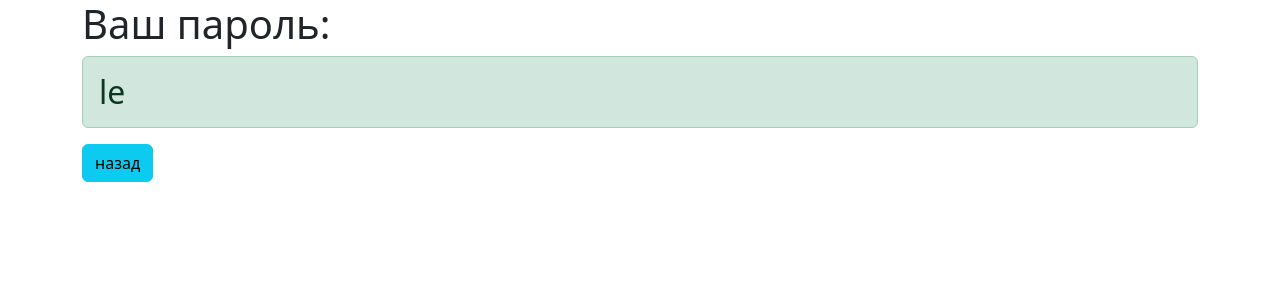
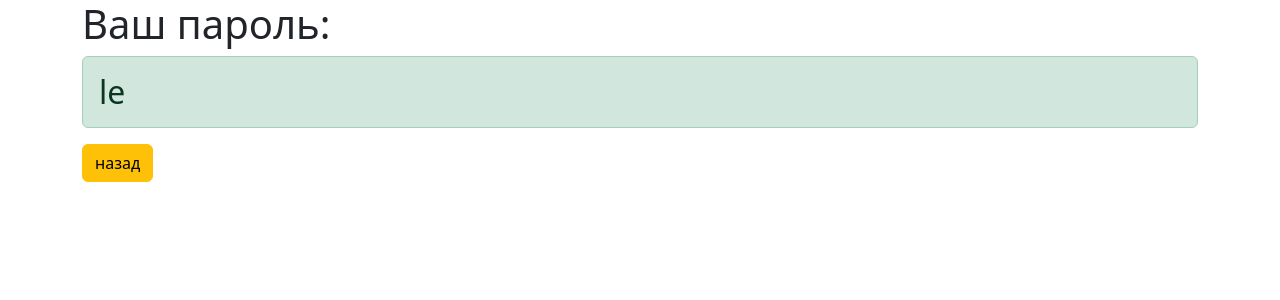
Before and after one commit to DSTsvetkov1972/django3-password-generator-one-more, a Django app: page /generator in a window 1280 px wide. Shown: the top 300 px of the page. Run offline with Django 4.2, Linux system fonts and the light colour scheme.

Commit message:
второй коммит

```diff
--- a/generator/templates/generator/template_generator.html
+++ b/generator/templates/generator/template_generator.html
@@ -2,5 +2,5 @@
 
 <div class = "container container-center"><h1>Ваш пароль:</h1>
     <h2 class = "alert alert-success">{{ password }}</h2>
-    <h3><a class="btn btn-info" href ="{% url 'name_home' %}">назад</a></h3>
+    <h3><a class="btn btn-warning" href ="{% url 'name_home' %}">назад</a></h3>
 </div>
```
